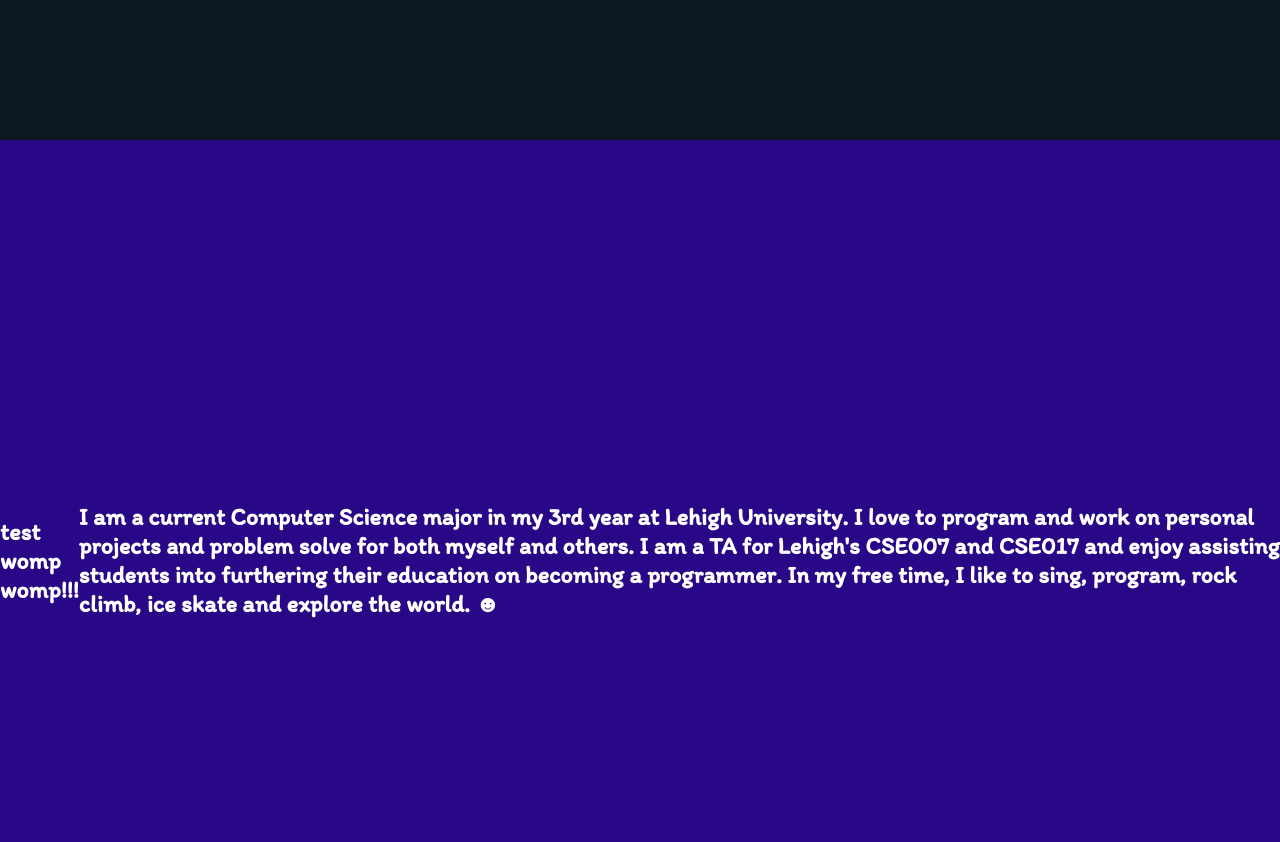
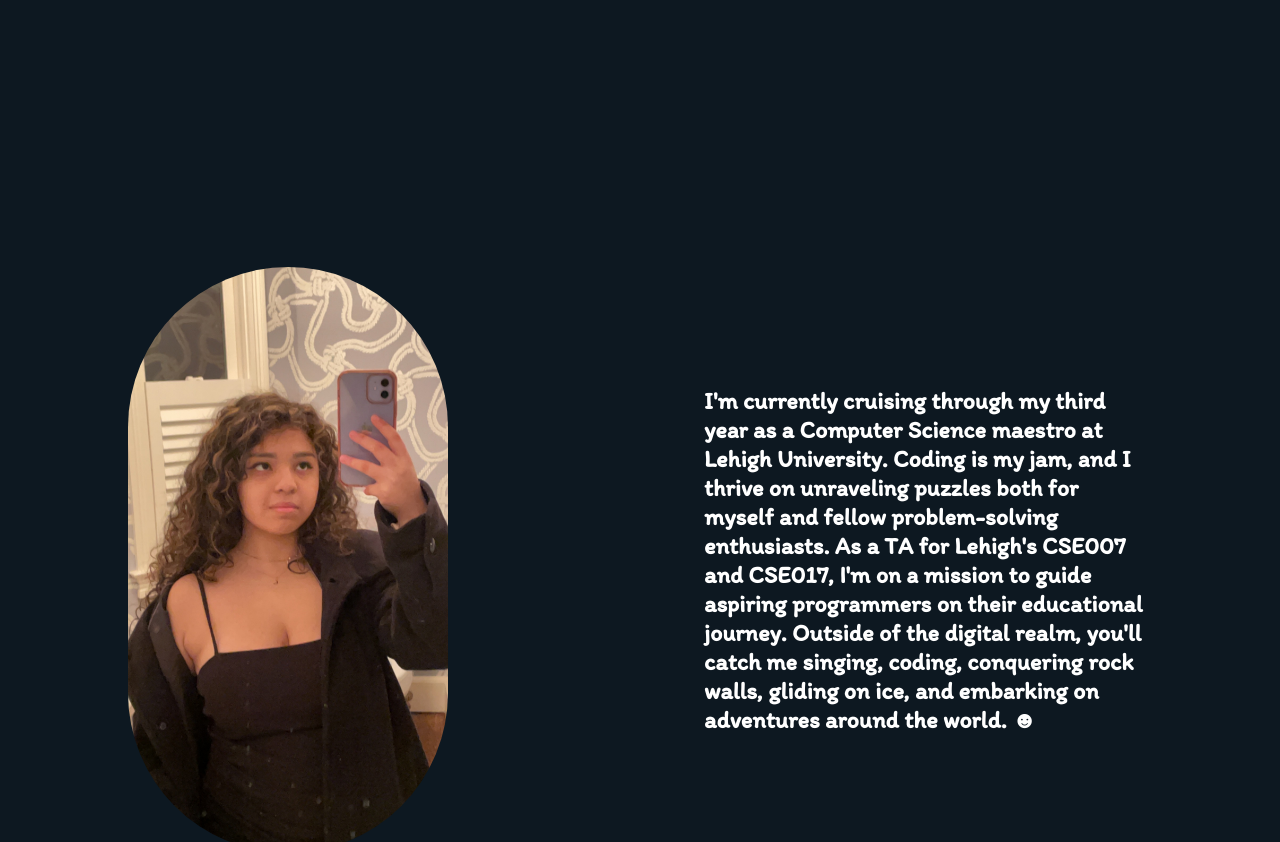
Before and after one commit to shirls326/PersonalWebsite, a React (Create React App) app in the folder my-personal-website/: page / in a window 1280 px wide. Shown: the part 700-1542 px from the top of the page. Built offline with nearby package versions, Linux system fonts and the light colour scheme.

Commit message:
Updated the about section

```diff
--- a/my-personal-website/src/App.js
+++ b/my-personal-website/src/App.js
@@ -7,6 +7,7 @@
 import About from "./components/About";
 import Work from "./components/Work";
 import Skills from "./components/Skills";
+import Contact from "./components/Contact";
 
 function App() {
   const [activePage, setActivePage] = useState("home"); // Default active page is 'home'
@@ -59,6 +60,7 @@
       <About id="About" />
       <Work id="Work" />
       <Skills id="Skills" />
+      <Contact id ="Contact"/>
     </div>
   );
 }
--- a/my-personal-website/src/components/About.css
+++ b/my-personal-website/src/components/About.css
@@ -1,9 +1,29 @@
 .About{
-    background-color: #290887;
+    background-color: #0d1821;
     position: relative;
     display: flex;
     flex-direction: row-reverse;
     justify-content: space-around;
     align-items: center;
+  }
 
+
+
+  .AboutDes{
+    padding: 10vw;
+    opacity: 0;
+    transform: translateY(20px); /* Optionally, you can add some initial translation */
+    transition: opacity 0.5s, transform 0.5s;
   }
+
+  .AboutDes.visible{
+    opacity: 1;
+    transform: translateY(0);
+
+   }
+  .shirleyimg2{
+    width: 25vw;
+    height: auto;
+    padding: 10vw;
+    border-radius: 30em;
+  }
--- a/my-personal-website/src/components/About.js
+++ b/my-personal-website/src/components/About.js
@@ -1,17 +1,54 @@
-import React from 'react'
-import './About.css'
+import "./About.css";
+import shirleyimg2 from "./whirley.JPG";
+import "animate.css"
+import React, { useEffect, useRef, useState } from "react";
 
 export default function About() {
+
+  const containerRef = useRef(null);
+    const [isVisible, setIsVisible] = useState(false);
+
+    useEffect(() => {
+      const options = {
+        root: null,
+        rootMargin: '-50% 0px -50% 0px',
+        threshold: 0,
+      };
+
+      const handleIntersection = (entries) => {
+        entries.forEach((entry) => {
+          if (entry.isIntersecting) {
+            setIsVisible(true);
+          }
+        });
+      };
+
+      const observer = new IntersectionObserver(handleIntersection, options);
+      const conrefcurrent = containerRef.current; // changing variable name due to warning
+
+      if (conrefcurrent) {
+        observer.observe(conrefcurrent);
+      }
+
+      return () => {
+        if (conrefcurrent) {
+          observer.unobserve(conrefcurrent);
+        }
+      };
+    }, []);
+
   return (
-    <div className="About Container" id ="About">
-        <h2>I am a current Computer Science major in my 3rd year at Lehigh University.
-          I love to program and work on personal projects and problem solve for both myself and others.
-          I am a TA for Lehigh's CSE007 and CSE017 and enjoy assisting students into furthering their education on becoming a programmer.
-          In my free time, I like to sing, program, rock climb, ice skate and explore the world. ☻
-        </h2>
-        <h2>test womp womp!!!</h2>
-
-      </div>
-
-  )
+    <div className={`About Container`} id="About">
+    <h2 ref ={containerRef} className={`AboutDes ${isVisible ? 'visible' : ''}`}>
+        I'm currently cruising through my third year as a Computer Science
+        maestro at Lehigh University. Coding is my jam, and I thrive on
+        unraveling puzzles both for myself and fellow problem-solving
+        enthusiasts. As a TA for Lehigh's CSE007 and CSE017, I'm on a mission to
+        guide aspiring programmers on their educational journey. Outside of the
+        digital realm, you'll catch me singing, coding, conquering rock walls,
+        gliding on ice, and embarking on adventures around the world. ☻
+      </h2>
+      <img src={shirleyimg2} alt="shirleyimg2" className="shirleyimg2" />
+    </div>
+  );
 }
--- /dev/null
+++ b/my-personal-website/src/components/Contact.css
@@ -0,0 +1,4 @@
+.Contact{
+    background-color: #0d1821;
+    height: 40vh;
+}
--- a/my-personal-website/src/components/Contact.js
+++ b/my-personal-website/src/components/Contact.js
@@ -1,7 +1,8 @@
 import React from 'react'
+import "./Contact.css";
 
 export default function Contact() {
   return (
-    <div>Contact</div>
+    <div className='Container Contact' id = "Contact">Contact</div>
   )
 }
```
Also changed, not shown: my-personal-website/src/components/whirley.JPG (renamed from my-personal-website/src/images/whirley.JPG).
